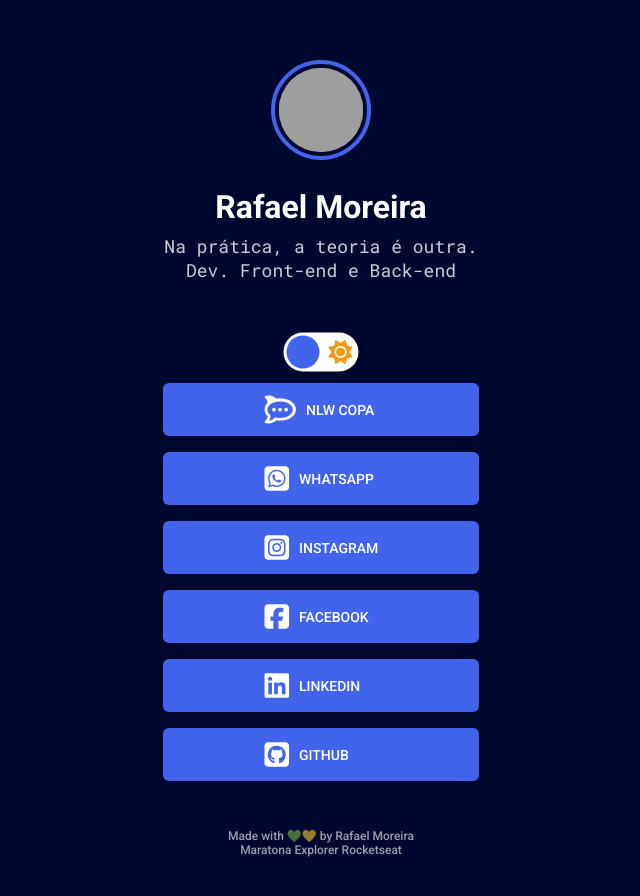
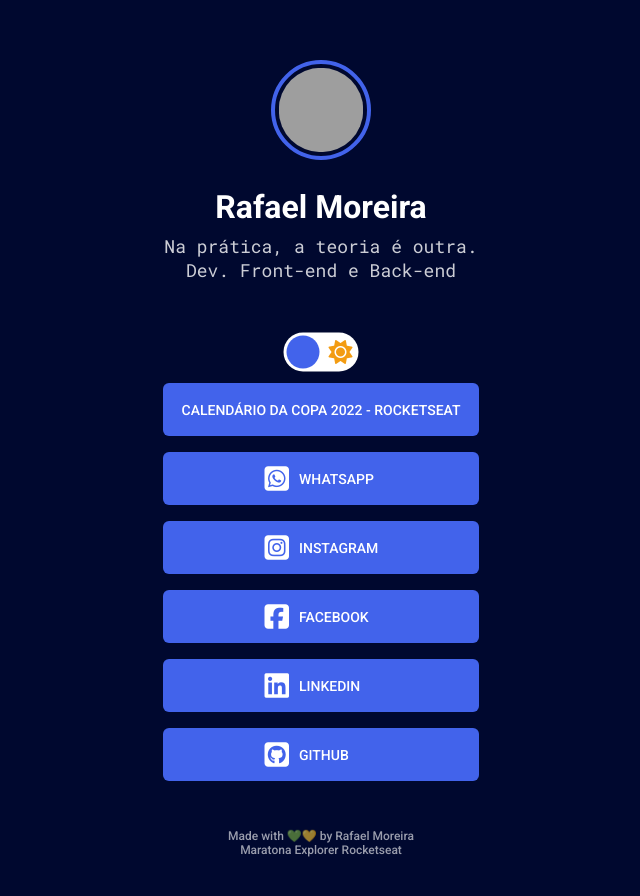
Before and after one commit to RafaeltiMoreira/bio-links, a plain HTML site: page index.html in a window 1280 px wide. Shown: the whole page, without its empty margins (319-959 px from the left). Drawn offline with Linux system fonts and the light colour scheme; grey boxes are pictures that could not be loaded.

Commit message:
Calendário da Copa 22

```diff
--- a/css/styles.css
+++ b/css/styles.css
@@ -121,6 +121,12 @@ ul {
   color: var(--color-sun);
 }
 
+.initial a {
+  display: flex;
+  justify-content: center;
+  padding: 0;
+}
+
 ul li a {
   height: 53px;
   display: flex;
--- a/index.html
+++ b/index.html
@@ -52,11 +52,12 @@
             <div class="ball"></div>
           </label>
         </div>
-        <li>
+        <li class="initial">
           <a
-            href="https://nlw.rocketseat.com.br/convite/rafael-20437"
+            href="https://rafaeltimoreira.github.io/calendar-copa-nlw/"
             target="_blank"
-            ><i class="fa-brands fa-rocketchat"></i> NLW Copa</a
+          >
+            Calendário da Copa 2022 - Rocketseat</a
           >
         </li>
         <li>
```
